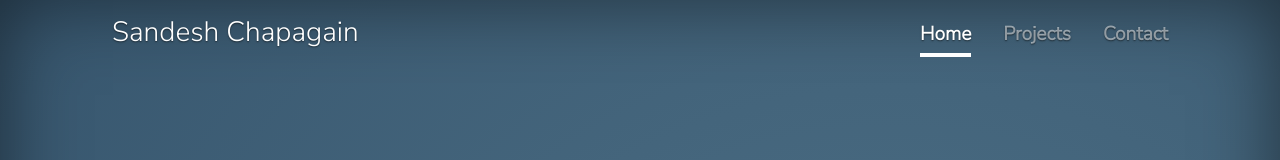
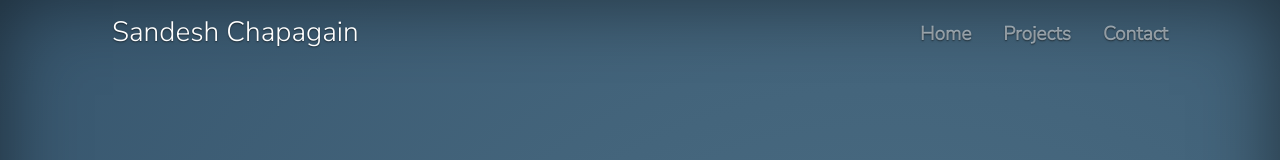
Before and after one commit to Schapagain/portfolio, a React (Create React App) app: page / in a window 1280 px wide. Shown: the top 160 px of the page. Built offline with nearby package versions, Linux system fonts and the light colour scheme.

Commit message:
change states with navbar links

```diff
--- a/src/components/AppNavbar.js
+++ b/src/components/AppNavbar.js
@@ -6,21 +6,21 @@ import {
 
 } from 'reactstrap';
 
-const AppNavbar = props => {
+const AppNavbar = ({currentPage,setPage}) => {
 
   return (
-    <header class="masthead mb-auto">
+    <header className="masthead mb-auto">
         <div className="inner">
             <h3 className="masthead-brand"> Sandesh Chapagain </h3>
             <Nav className="nav-masthead justify-content-center">
                 <NavItem>
-                    <NavLink className=" nav-link active">Home</NavLink>
+                    <NavLink onClick={()=>{console.log('setting home');setPage("home")}} className={`nav-link${currentPage === "home" ? " active":""}`}>Home</NavLink>
                 </NavItem>
                 <NavItem>
-                    <NavLink >Projects</NavLink>
+                    <NavLink onClick={()=>{console.log('setting pr0jects');setPage("projects")}} className={`nav-link${currentPage === "projects" ? " active":""}`}>Projects</NavLink>
                 </NavItem>
                 <NavItem>
-                    <NavLink>Contact</NavLink>
+                    <NavLink className={`nav-link${currentPage === "contact" ? " active":""}`}>Contact</NavLink>
                 </NavItem>
 
             </Nav>
```
